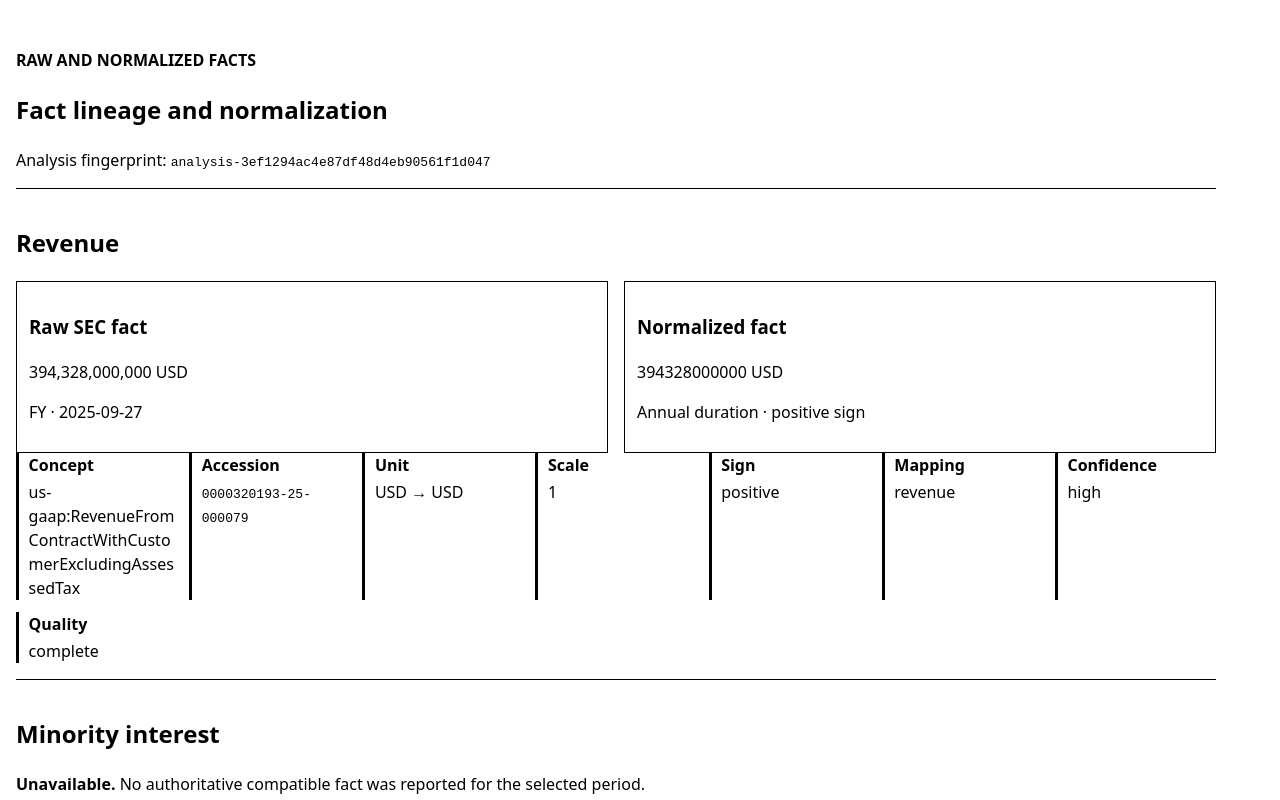
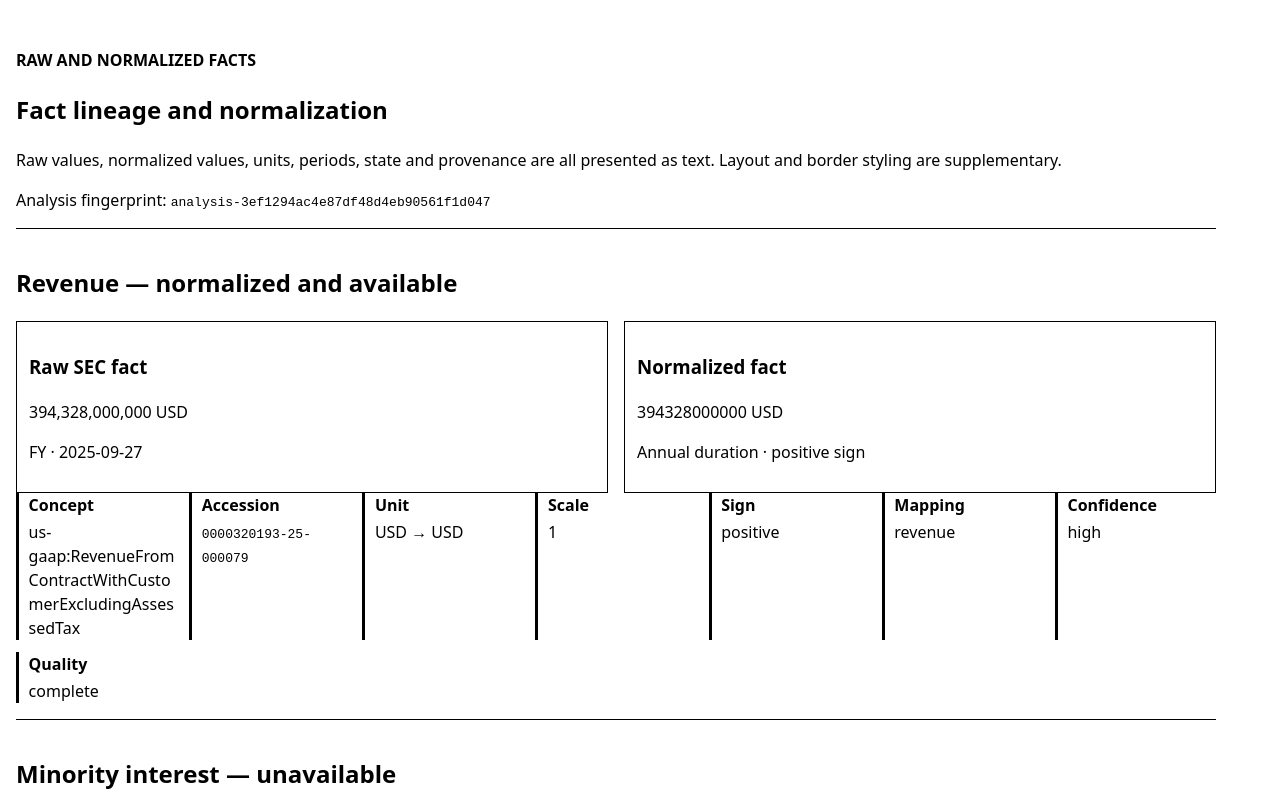
Before and after one commit to Nespeche/finscope-analytics, a Svelte app: page / in a window 1280 px wide. Both pictures are taken after a click on the button "Facts". Shown: the part 287-1087 px from the top of the page. Built offline with nearby package versions, Linux system fonts and the light colour scheme.

Commit message:
feat(b20): expose fact state without visual-only meaning

```diff
--- a/src/app/views/FactsView.svelte
+++ b/src/app/views/FactsView.svelte
@@ -1,13 +1,54 @@
 <script module lang="ts">
   import type { RouteDefinition } from '../composition';
-  export const routeDefinition = { id: 'facts', label: 'Facts', order: 40, requiredCapabilities: ['facts', 'normalization', 'evidence'] } as const satisfies RouteDefinition;
+
+  export const routeDefinition = {
+    id: 'facts',
+    label: 'Facts',
+    order: 40,
+    requiredCapabilities: ['facts', 'normalization', 'evidence'],
+  } as const satisfies RouteDefinition;
 </script>
+
 <script lang="ts">
   import FactProvenance from '../components/FactProvenance.svelte';
   const fingerprint = 'analysis-3ef1294ac4e87df48d4eb90561f1d047';
 </script>
-<section aria-labelledby="facts-heading"><p class="eyebrow">Raw and normalized facts</p><h1 id="facts-heading">Fact lineage and normalization</h1><p>Analysis fingerprint: <code>{fingerprint}</code></p>
-  <article data-fact-state="normalized"><h2>Revenue</h2><div class="comparison"><section><h3>Raw SEC fact</h3><p>394,328,000,000 USD</p><p>FY · 2025-09-27</p></section><section><h3>Normalized fact</h3><p>394328000000 USD</p><p>Annual duration · positive sign</p></section></div><FactProvenance concept="us-gaap:RevenueFromContractWithCustomerExcludingAssessedTax" accession="0000320193-25-000079" sourceUnit="USD" normalizedUnit="USD" scale="1" sign="positive" mapping="revenue" confidence="high" quality="complete" /></article>
-  <article data-fact-state="unavailable"><h2>Minority interest</h2><p><strong>Unavailable.</strong> No authoritative compatible fact was reported for the selected period.</p><FactProvenance concept="unmapped" accession="not available" sourceUnit="not available" normalizedUnit="not available" scale="not available" sign="not available" mapping="minority_interest" confidence="none" quality="unavailable" /></article>
+
+<section aria-labelledby="facts-heading" aria-describedby="facts-description">
+  <p class="eyebrow">Raw and normalized facts</p>
+  <h1 id="facts-heading">Fact lineage and normalization</h1>
+  <p id="facts-description">Raw values, normalized values, units, periods, state and provenance are all presented as text. Layout and border styling are supplementary.</p>
+  <p>Analysis fingerprint: <code>{fingerprint}</code></p>
+
+  <article data-fact-state="normalized" aria-labelledby="revenue-fact-heading">
+    <h2 id="revenue-fact-heading">Revenue — normalized and available</h2>
+    <div class="comparison">
+      <section aria-labelledby="raw-revenue-heading">
+        <h3 id="raw-revenue-heading">Raw SEC fact</h3>
+        <p>394,328,000,000 USD</p>
+        <p>FY · 2025-09-27</p>
+      </section>
+      <section aria-labelledby="normalized-revenue-heading">
+        <h3 id="normalized-revenue-heading">Normalized fact</h3>
+        <p>394328000000 USD</p>
+        <p>Annual duration · positive sign</p>
+      </section>
+    </div>
+    <FactProvenance concept="us-gaap:RevenueFromContractWithCustomerExcludingAssessedTax" accession="0000320193-25-000079" sourceUnit="USD" normalizedUnit="USD" scale="1" sign="positive" mapping="revenue" confidence="high" quality="complete" />
+  </article>
+
+  <article data-fact-state="unavailable" aria-labelledby="minority-interest-heading">
+    <h2 id="minority-interest-heading">Minority interest — unavailable</h2>
+    <p><strong>Unavailable.</strong> No authoritative compatible fact was reported for the selected period. FinScope does not substitute zero or infer a value.</p>
+    <FactProvenance concept="unmapped" accession="not available" sourceUnit="not available" normalizedUnit="not available" scale="not available" sign="not available" mapping="minority_interest" confidence="none" quality="unavailable" />
+  </article>
 </section>
-<style>section{max-inline-size:75rem}.eyebrow{font-weight:700;text-transform:uppercase}article{border-block-start:1px solid currentColor;padding-block:1rem}.comparison{display:grid;grid-template-columns:repeat(auto-fit,minmax(15rem,1fr));gap:1rem}.comparison section{border:1px solid currentColor;padding:.75rem}</style>
+
+<style>
+  section { max-inline-size: 75rem; }
+  .eyebrow { font-weight: 700; text-transform: uppercase; }
+  article { border-block-start: 1px solid currentColor; padding-block: 1rem; }
+  .comparison { display: grid; grid-template-columns: repeat(auto-fit, minmax(15rem, 1fr)); gap: 1rem; }
+  .comparison section { border: 1px solid currentColor; padding: 0.75rem; }
+  code { overflow-wrap: anywhere; }
+</style>
```
